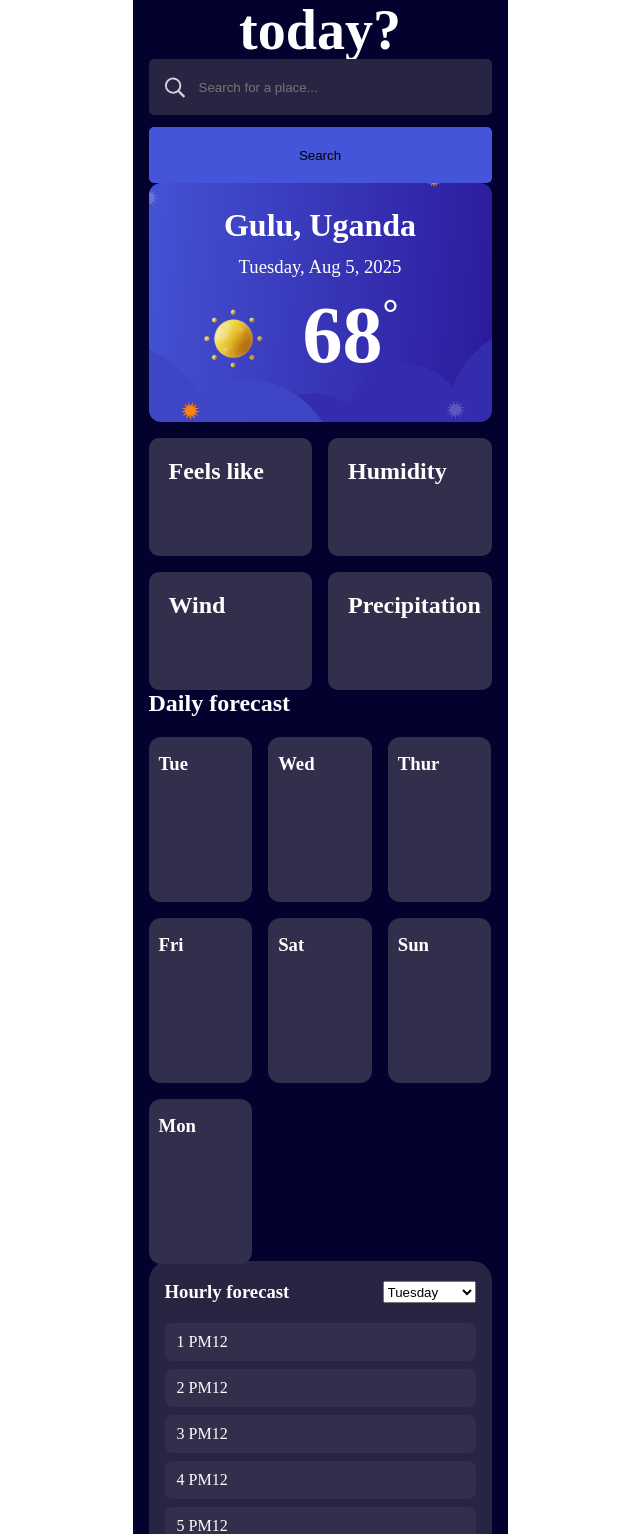
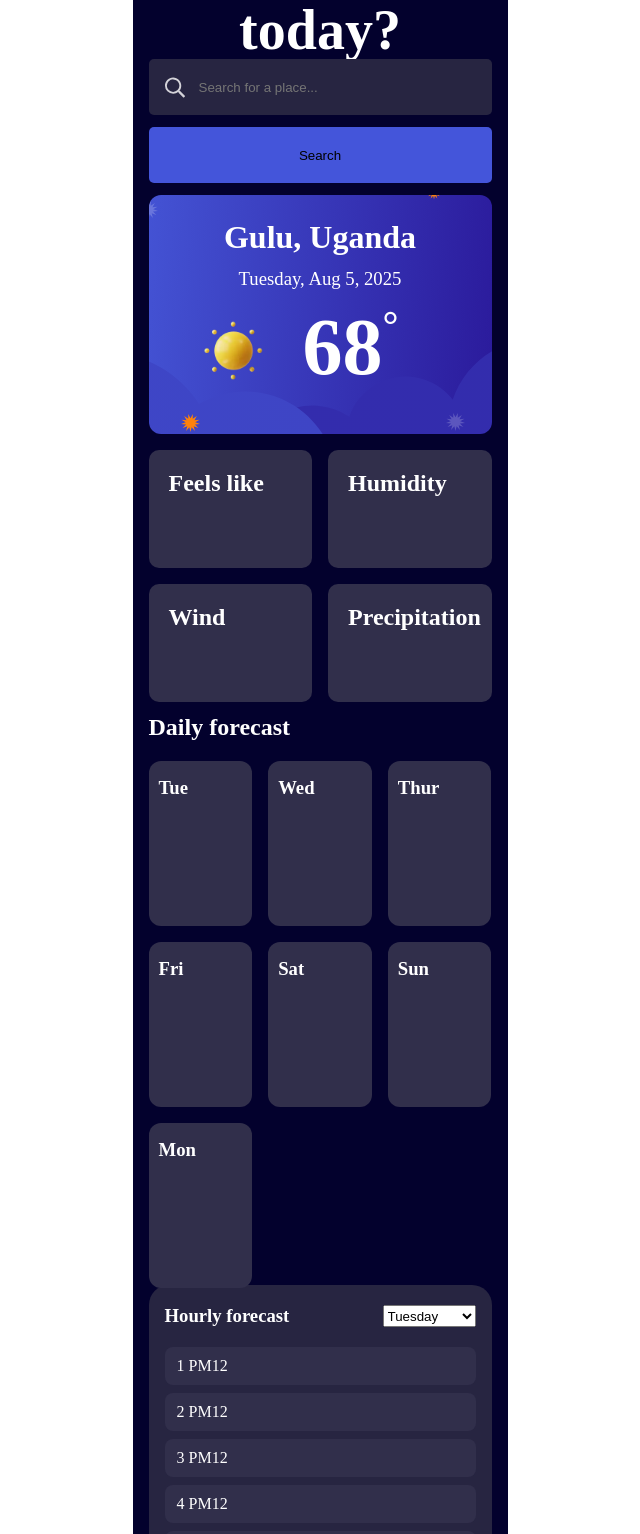
Before and after one commit to OpBlair/Web_Dev, a PHP site: page / in a window 1280 px wide. Shown: the part 176-1710 px from the top of the page, without its empty margins (320-960 px from the left). Run offline with PHP 8.4, Linux system fonts and the light colour scheme.

Commit message:
Update style.css

```diff
--- a/WeatherApp/style.css
+++ b/WeatherApp/style.css
@@ -84,6 +84,7 @@ main{
     height: 124px;
     gap: 12px;
     width: 343px;
+    margin-bottom: 12px;
 }
 
 #search{
@@ -200,6 +201,7 @@ main{
     display: flex;
     flex-direction: column;
     gap: 20px;
+    margin-top: 12px;
 }
 
 .day ul li{
```
